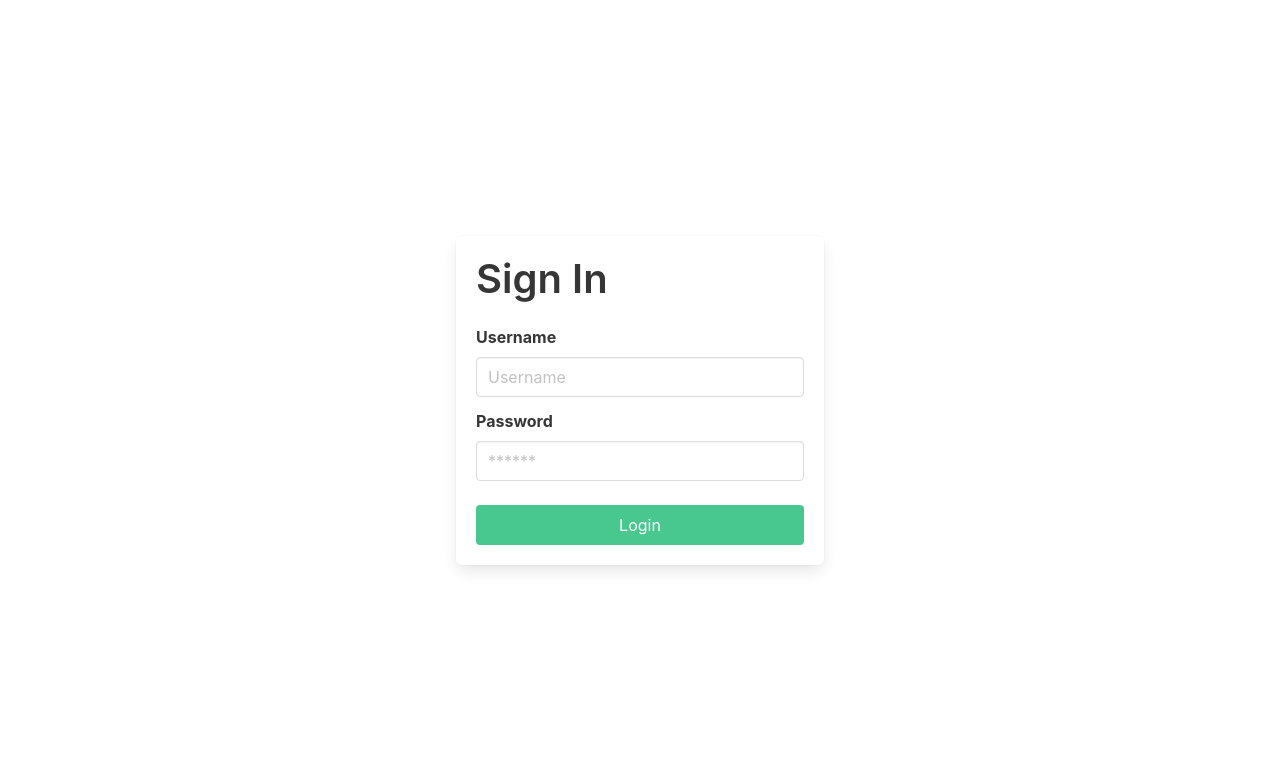
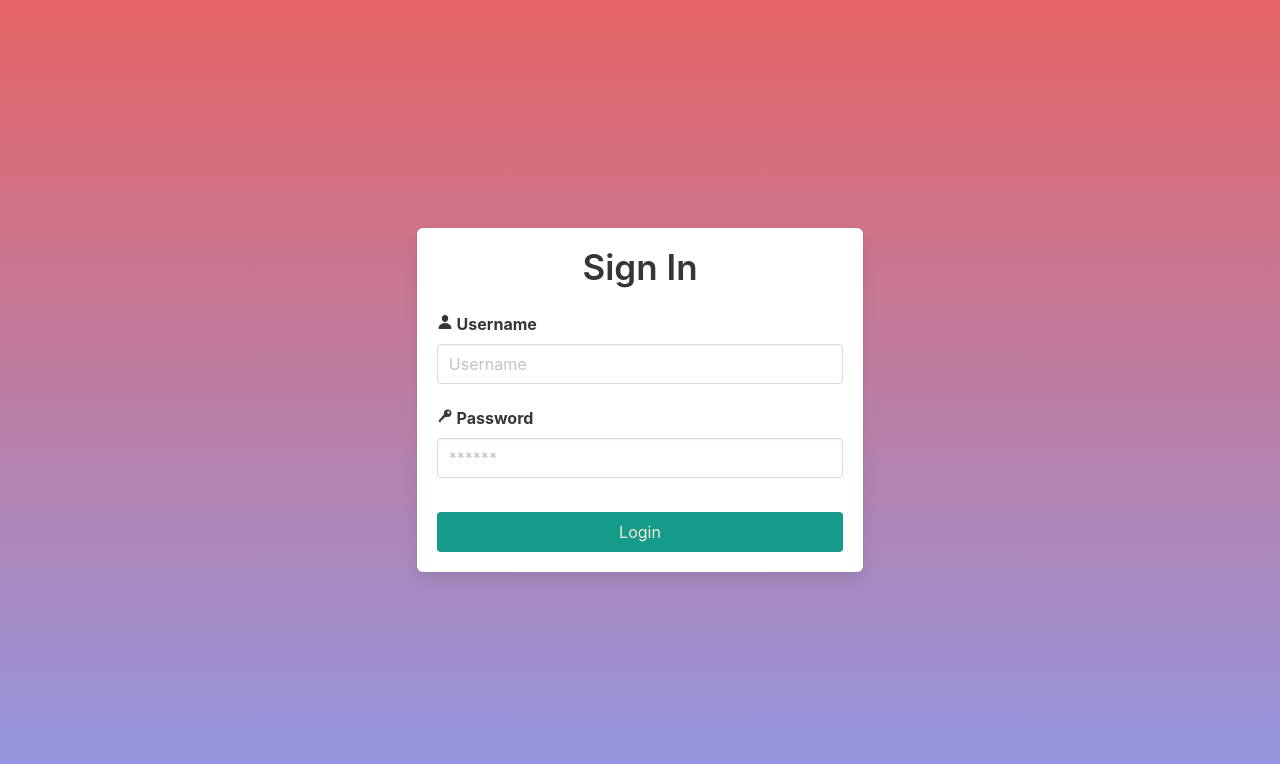
Before and after one commit to Trang-K65ccuet/INT3306_ProductionMove, a React (Create React App) app in the folder frontend/: page / in a window 1280 px wide. Shown: the top 764 px of the page. Built offline with nearby package versions, Linux system fonts and the light colour scheme.

Commit message:
css for login

```diff
--- a/frontend/src/all/account/Login.jsx
+++ b/frontend/src/all/account/Login.jsx
@@ -2,6 +2,8 @@ import React, { useState, useEffect } from "react";
 import { useDispatch, useSelector } from "react-redux";
 import { useNavigate } from "react-router-dom";
 import { LoginUser, reset } from "../features/authSlice";
+import { IoPerson,IoKeySharp } from "react-icons/io5";
+import "./account.css";
 
 const Login = () => {
   const [username, setUsername] = useState("");
@@ -40,11 +42,11 @@ const Login = () => {
       <div className="hero-body">
         <div className="container">
           <div className="columns is-centered">
-            <div className="column is-4">
+            <div className="column is-4" id="signin">
               <form onSubmit={Auth} className="box">
-                <h1 className="title is-2">Sign In</h1>
+                <h1 className="title is-2" id = "sign-in-text">Sign In</h1>
                 <div className="field">
-                  <label className="label">Username</label>
+                  <label className="label"><IoPerson /> Username</label>
                   <div className="control">
                     <input
                       type="text"
@@ -56,7 +58,7 @@ const Login = () => {
                   </div>
                 </div>
                 <div className="field">
-                  <label className="label">Password</label>
+                  <label className="label"><IoKeySharp /> Password</label>
                   <div className="control">
                     <input
                       type="password"
@@ -67,10 +69,10 @@ const Login = () => {
                     />
                   </div>
                 </div>
-                {isError && <p className="has-text-centered" style={{ color: "red"}}>{message}</p>}
+                {isError && <p className="has-text-centered">{message}</p>}
                 <div className="field mt-5">
                   <button
-                    type="submit"
+                    type="submit" id="button"
                     className="button is-success is-fullwidth"
                   >
                     {isLoading ? "Loading..." : "Login"}
--- /dev/null
+++ b/frontend/src/all/account/account.css
@@ -0,0 +1,31 @@
+.hero-body{
+    background: linear-gradient(#e66465, #9198e5);
+}
+
+#signin{
+    width:40%;
+}
+
+#button{
+    background-color: rgb(21, 155, 137);
+    color:antiquewhite;
+}
+
+#button:hover{
+    background-color: rgb(143, 16, 135);
+    color:antiquewhite;
+}
+
+.has-text-centered{
+    color:red;
+    font-style: italic;
+}
+
+#sign-in-text{
+    text-align: center;
+    font-size: 35px;
+}
+
+.input{
+    margin-bottom: 10px;
+}
```
